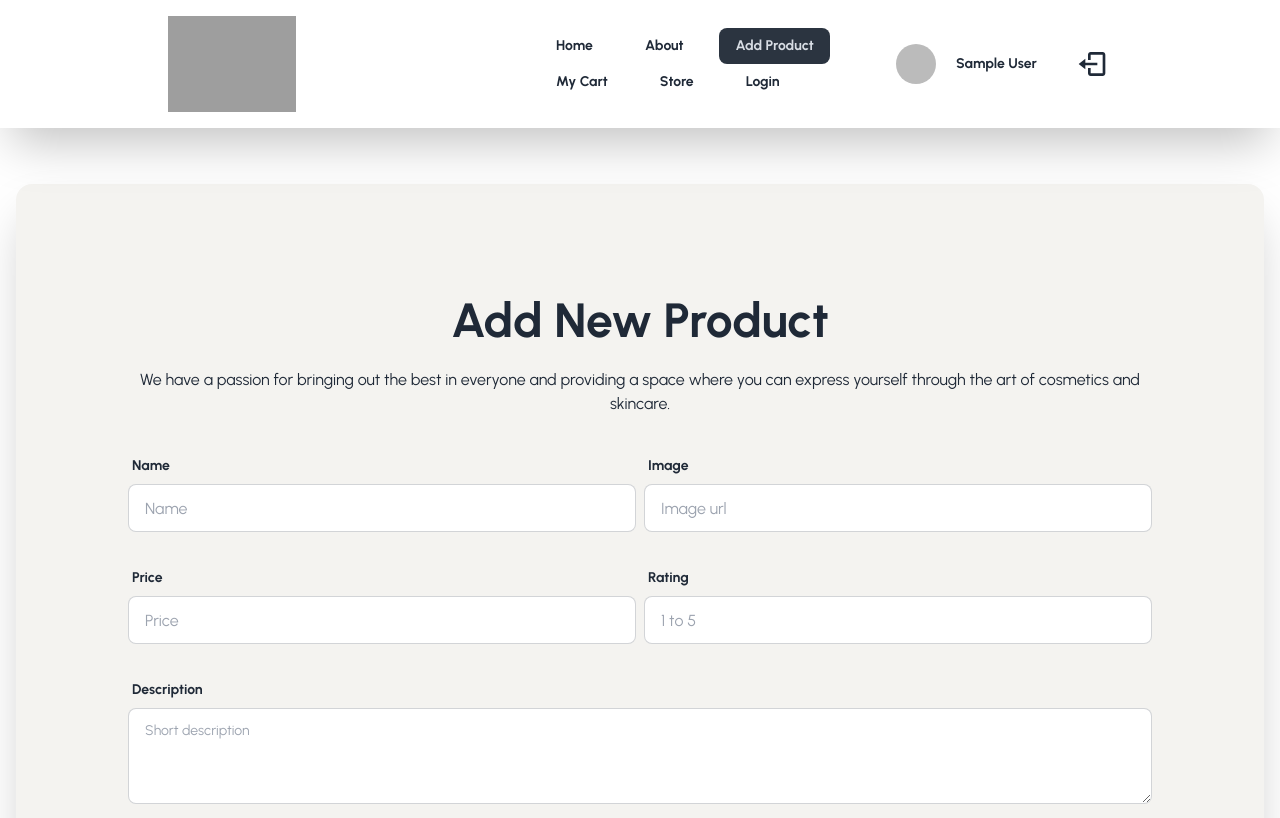
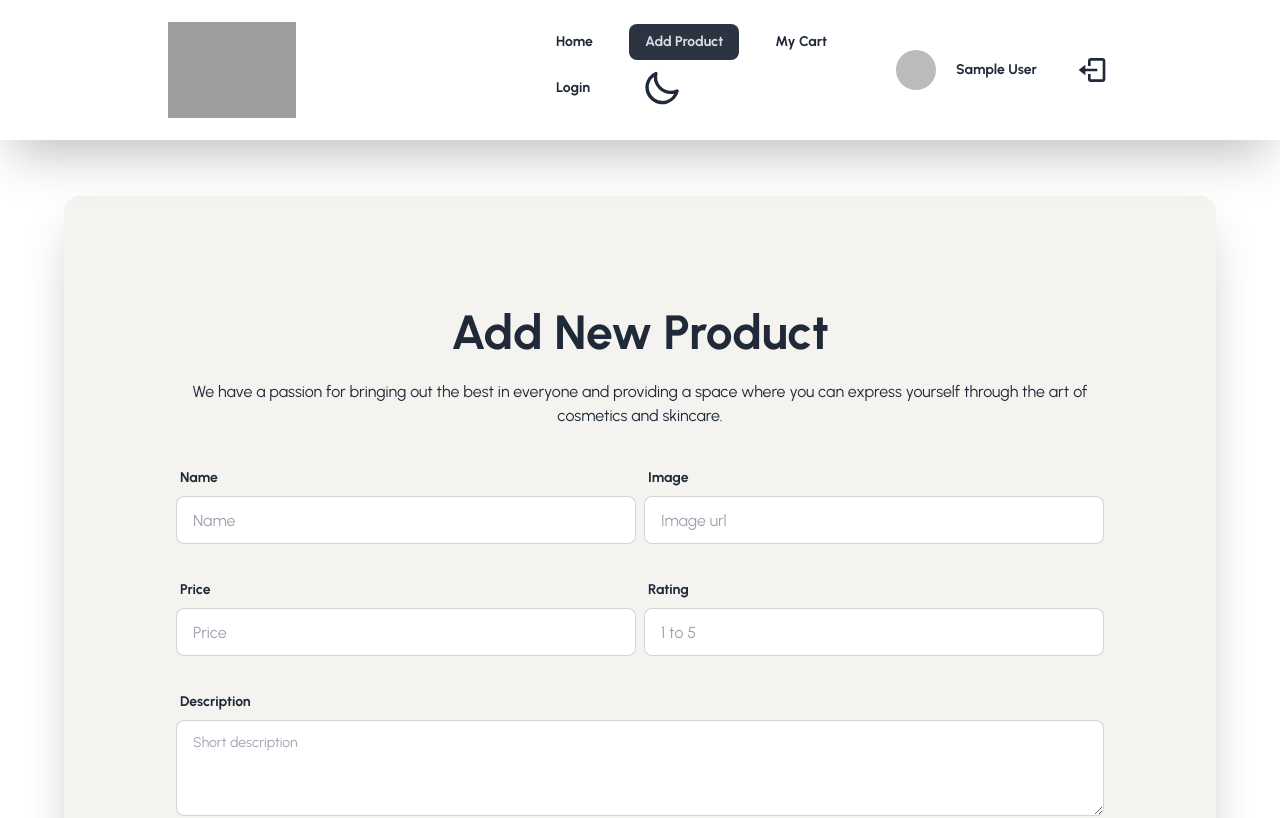
Before and after one commit to WEB-Imran-Hossain/brandshop-client-side, a React (Vite) app: page /addproduct in a window 1280 px wide. Shown: the top 818 px of the page. Built offline with nearby package versions, Linux system fonts and the light colour scheme; no server answers; sample sign-in values are in the browser's storage; grey boxes are pictures that could not be loaded.

Commit message:
all requirement are fullfill

```diff
--- a/src/Components/Header/Header.jsx
+++ b/src/Components/Header/Header.jsx
@@ -5,7 +5,8 @@
 import { useContext } from "react";
 
 const Header = () => {
-  const { user, logOut } = useContext(AuthContext);
+  const { user, logOut, darkMode, setDarkMode } = useContext(AuthContext);
+
 
   const handleLogOut = () => {
     logOut()
@@ -19,25 +20,32 @@
         <NavLink to="/">Home</NavLink>
       </li>
       <li className="mr-5 text-sm font-bold">
-        <NavLink to="/about">About</NavLink>
-      </li>
-      <li className="mr-5 text-sm font-bold">
         <NavLink to="/addproduct"> Add Product</NavLink>
       </li>
       <li className="mr-5 text-sm font-bold">
         <NavLink to="/mycart">My Cart</NavLink>
       </li>
       <li className="mr-5 text-sm font-bold">
-        <NavLink to="/store">Store</NavLink>
-      </li>
-      <li className="mr-5 text-sm font-bold">
         <NavLink to={"/login"}>Login</NavLink>
       </li>
+      {/* dark mode */}
+      <li><button onClick={() => setDarkMode(!darkMode)}><label className="swap swap-rotate">
+
+        {/* this hidden checkbox controls the state */}
+        <input type="checkbox" />
+
+        {/* sun icon */}
+        <svg className="swap-on fill-current w-10 h-10" xmlns="http://www.w3.org/2000/svg" viewBox="0 0 24 24"><path d="M5.64,17l-.71.71a1,1,0,0,0,0,1.41,1,1,0,0,0,1.41,0l.71-.71A1,1,0,0,0,5.64,17ZM5,12a1,1,0,0,0-1-1H3a1,1,0,0,0,0,2H4A1,1,0,0,0,5,12Zm7-7a1,1,0,0,0,1-1V3a1,1,0,0,0-2,0V4A1,1,0,0,0,12,5ZM5.64,7.05a1,1,0,0,0,.7.29,1,1,0,0,0,.71-.29,1,1,0,0,0,0-1.41l-.71-.71A1,1,0,0,0,4.93,6.34Zm12,.29a1,1,0,0,0,.7-.29l.71-.71a1,1,0,1,0-1.41-1.41L17,5.64a1,1,0,0,0,0,1.41A1,1,0,0,0,17.66,7.34ZM21,11H20a1,1,0,0,0,0,2h1a1,1,0,0,0,0-2Zm-9,8a1,1,0,0,0-1,1v1a1,1,0,0,0,2,0V20A1,1,0,0,0,12,19ZM18.36,17A1,1,0,0,0,17,18.36l.71.71a1,1,0,0,0,1.41,0,1,1,0,0,0,0-1.41ZM12,6.5A5.5,5.5,0,1,0,17.5,12,5.51,5.51,0,0,0,12,6.5Zm0,9A3.5,3.5,0,1,1,15.5,12,3.5,3.5,0,0,1,12,15.5Z" /></svg>
+
+        {/* moon icon */}
+        <svg className="swap-off fill-current w-10 h-10" xmlns="http://www.w3.org/2000/svg" viewBox="0 0 24 24"><path d="M21.64,13a1,1,0,0,0-1.05-.14,8.05,8.05,0,0,1-3.37.73A8.15,8.15,0,0,1,9.08,5.49a8.59,8.59,0,0,1,.25-2A1,1,0,0,0,8,2.36,10.14,10.14,0,1,0,22,14.05,1,1,0,0,0,21.64,13Zm-9.5,6.69A8.14,8.14,0,0,1,7.08,5.22v.27A10.15,10.15,0,0,0,17.22,15.63a9.79,9.79,0,0,0,2.1-.22A8.11,8.11,0,0,1,12.14,19.73Z" /></svg>
+
+      </label></button></li>
     </>
   );
 
   return (
-    <div className="navbar bg-white sticky top-0 lg:px-40 z-50 shadow-2xl">
+    <div className="navbar bg-white sticky top-0 lg:px-40 z-50 shadow-2xl dark:bg-slate-950 dark:text-white">
       <div className="navbar">
         <div className="dropdown">
           <label tabIndex={0} className="btn btn-ghost lg:hidden">
@@ -90,11 +98,11 @@
                       <p className="md:w-[10rem] hidden lg:block text-sm font-bold">{user.displayName}</p>
                     </div>
                   </div>
-                 <div className="flex items-center">
-                 <button onClick={handleLogOut} >
-                    <BiLogOut className="h-8 w-8"></BiLogOut>
-                  </button>
-                 </div>
+                  <div className="flex items-center">
+                    <button onClick={handleLogOut} >
+                      <BiLogOut className="h-8 w-8"></BiLogOut>
+                    </button>
+                  </div>
                 </div>
               </div>
             </>
--- a/src/Pages/AddProductPage/AddProduct.jsx
+++ b/src/Pages/AddProductPage/AddProduct.jsx
@@ -48,8 +48,8 @@
   return (
     <div className="hero min-h-screen mt-10 mb-40">
       <div className="hero-content flex-col ">
-        <div className="card flex-shrink-0 max-w-screen-xl shadow-2xl bg-[#F4F3F0]">
-          <form onSubmit={handleAddProduct} className="card-body p-28">
+        <div className="card flex-shrink-0 max-w-[90vw] mx-auto shadow-2xl bg-[#F4F3F0]">
+          <form onSubmit={handleAddProduct} className="card-body md:p-28">
             <div className="text-center">
               <h1 className="text-5xl font-bold">Add New Product</h1>
               <p className="py-6">
--- a/src/Pages/LorealBrandPage/LorealBrand.jsx
+++ b/src/Pages/LorealBrandPage/LorealBrand.jsx
@@ -6,7 +6,7 @@
     const product = useLoaderData();
     console.log(product);
     return (
-        <div className="w-[80vw] mx-auto">
+        <div className="max-w-[80vw] mx-auto">
             <div className="carousel w-full h-screen mt-20">
                 <div id="slide1" className="carousel-item relative w-full">
                     <img src="https://i.ibb.co/Zm1yZmc/Loreal-slider-06.jpg" className="w-full" />
--- a/src/Pages/ProductCardPage/ProductCard.jsx
+++ b/src/Pages/ProductCardPage/ProductCard.jsx
@@ -6,7 +6,7 @@
 
 
     return (
-        <div className="card bg-base-100 h-[55rem] shadow-xl">
+        <div className="card bg-base-100 h-[55rem] shadow-xl max-w-[90vw] mx-auto">
             <figure><img src={image} /></figure>
 
             <div className="card-body">
--- a/src/Pages/RegisterPage/Registration.jsx
+++ b/src/Pages/RegisterPage/Registration.jsx
@@ -1,4 +1,4 @@
-import { Link } from "react-router-dom";
+import { Link, Navigate, useNavigate } from "react-router-dom";
 import SocialLogin from "../LoginPage/SocialLogin";
 import { toast } from "react-toastify";
 import {
@@ -15,6 +15,8 @@
   const [registerError, setRegisterError] = useState("");
   const [successMessage, setSuccessMessage] = useState("");
   const [showPassword, setShowPassword] = useState(false);
+  const navigate = useNavigate();
+
   const handleRegister = (e) => {
     e.preventDefault();
     const name = e.target.name.value;
@@ -50,6 +52,7 @@
         console.log(result.user);
         setSuccessMessage("User Created Successfully!!");
         toast("User Created Successfully!!");
+
         // update profile
         updateProfile(result.user, {
           displayName: name,
@@ -61,9 +64,12 @@
         // send varification email
         sendEmailVerification(result.user)
           .then(() => {
-            toast("Please check your email and verfy your account!!");
+            // toast("Please check your email and verfy your account!!");
           })
           .catch();
+          if(result.user){
+            navigate("/")
+          }
       })
       .catch((error) => {
         console.error(error);
--- a/src/Pages/UpdatePage/Update.jsx
+++ b/src/Pages/UpdatePage/Update.jsx
@@ -53,8 +53,8 @@
     return (
         <div className="hero min-h-screen mt-10 mb-40">
             <div className="hero-content flex-col ">
-                <div className="card flex-shrink-0 max-w-screen-xl shadow-2xl bg-[#F4F3F0]">
-                    <form onSubmit={handleUpdateProduct} className="card-body p-28">
+                <div className="card flex-shrink-0 max-w-[90vw] shadow-2xl bg-[#F4F3F0]">
+                    <form onSubmit={handleUpdateProduct} className="card-body md:p-28">
                         <div className="text-center">
                             <h1 className="text-5xl font-bold">Add New Product</h1>
                             <p className="py-6">
--- a/src/Provider/AuthProvider.jsx
+++ b/src/Provider/AuthProvider.jsx
@@ -9,6 +9,7 @@
 const googleProvider = new GoogleAuthProvider();
 
 const AuthProvider = ({ children }) => {
+    const [darkMode, setDarkMode] = useState(false);
     const [user, setUser] = useState(null);
     const [loading, setloading] = useState(true);
 
@@ -48,7 +49,9 @@
         createUser,
         user,
         loading,
-        logOut
+        logOut,
+        darkMode,
+        setDarkMode
     }
 
     return (
--- a/src/Root/Root.jsx
+++ b/src/Root/Root.jsx
@@ -3,10 +3,14 @@
 import Footer from "../Components/Footer/Footer";
 import { ToastContainer } from "react-toastify";
 import 'react-toastify/dist/ReactToastify.css';
+import { useContext } from "react";
+import { AuthContext } from "../Provider/AuthProvider";
 
 const Root = () => {
+    const { darkMode, setDarkMode } = useContext(AuthContext)
+    console.log(setDarkMode);
     return (
-        <div>
+        <div className={`${darkMode ?"dark" : ""}`}>
             <Header></Header>
             <Outlet></Outlet>
             <Footer></Footer>
--- a/src/Routes/Routes.jsx
+++ b/src/Routes/Routes.jsx
@@ -35,7 +35,7 @@
       },
       {
         path: "/mycart",
-        element: <MyCart></MyCart>,
+        element: <PrivateRoutes><MyCart></MyCart></PrivateRoutes>,
         loader: () => fetch("http://localhost:5000/cart")
       },
       {
@@ -48,7 +48,7 @@
       },
       {
         path: "/product/:id",
-        element: <ProductDetails></ProductDetails>,
+        element: <PrivateRoutes><ProductDetails></ProductDetails></PrivateRoutes>,
         loader: ({ params }) => fetch(`http://localhost:5000/product/${params.id}`)
       },
       {
@@ -91,7 +91,7 @@
       },
       {
         path: "/update/:id",
-        element: <Update></Update>,
+        element: <PrivateRoutes><Update></Update></PrivateRoutes>,
         loader: ({ params }) => fetch(`http://localhost:5000/product/${params.id}`)
       }
     ],
--- a/tailwind.config.js
+++ b/tailwind.config.js
@@ -1,5 +1,6 @@
 /** @type {import('tailwindcss').Config} */
 export default {
+  darkMode: 'class',
   content: [
     "./index.html",
     "./src/**/*.{js,ts,jsx,tsx}",
```
Also changed, not shown: 1 other file (tests, documents, lock files or other folders). Lines whose indentation alone changed are shown as unchanged.
